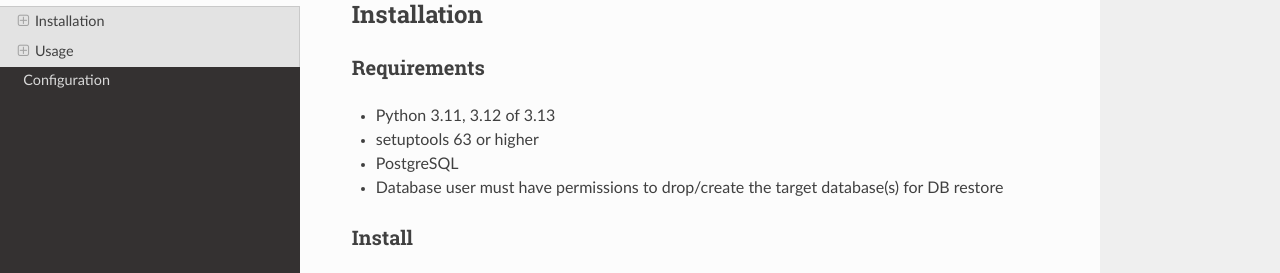
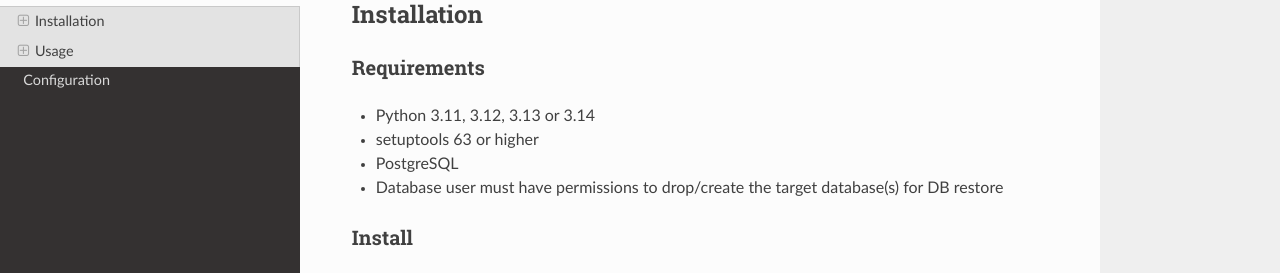
Before and after one commit to isprojects/ctrl-z, a Sphinx documentation site: the page built from doc/quickstart.rst, in a window 1280 px wide and 900 px high. Shown: the part 162-435 px from the top of the window. Built offline with Sphinx 7.4.7 and the Read the Docs theme 3.1.0, drawn with Linux system fonts in a browser that asks for light colours.

Commit message:
NEXTPY-4206 -- Make ctrl-z compatible with Python 3.11 to 3.14 and Django 4.2 + 5.2

```diff
--- a/doc/quickstart.rst
+++ b/doc/quickstart.rst
@@ -8,7 +8,7 @@
 Requirements
 ------------
 
-* Python 3.11, 3.12 of 3.13
+* Python 3.11, 3.12, 3.13 or 3.14
 * setuptools 63 or higher
 * PostgreSQL
 * Database user must have permissions to drop/create the target database(s)
--- a/setup.cfg
+++ b/setup.cfg
@@ -22,6 +22,7 @@
     Programming Language :: Python :: 3.11
     Programming Language :: Python :: 3.12
     Programming Language :: Python :: 3.13
+    Programming Language :: Python :: 3.14
     Topic :: Software Development :: Libraries :: Python Modules
 
 [options]
```
Also changed, not shown: 2 other files.
